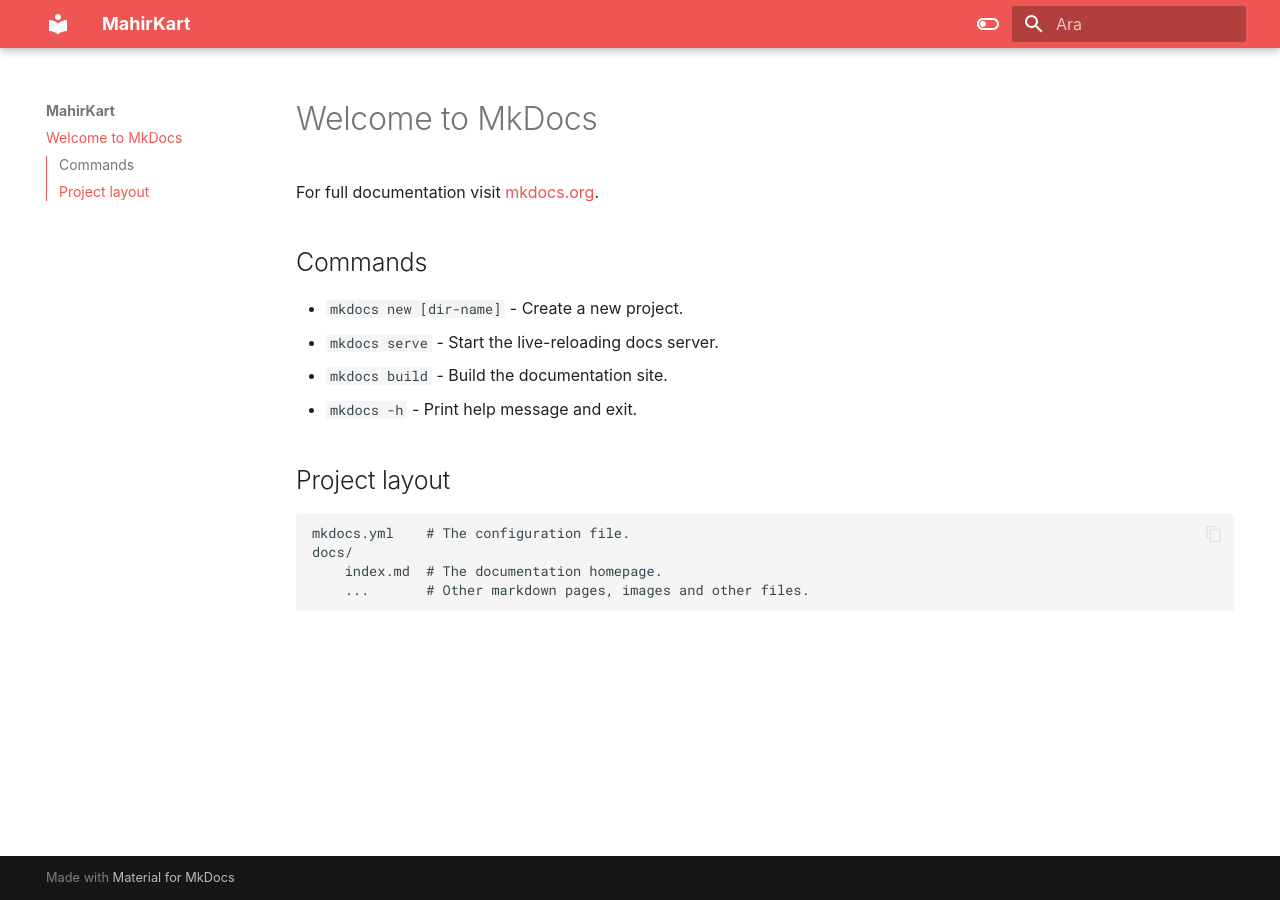
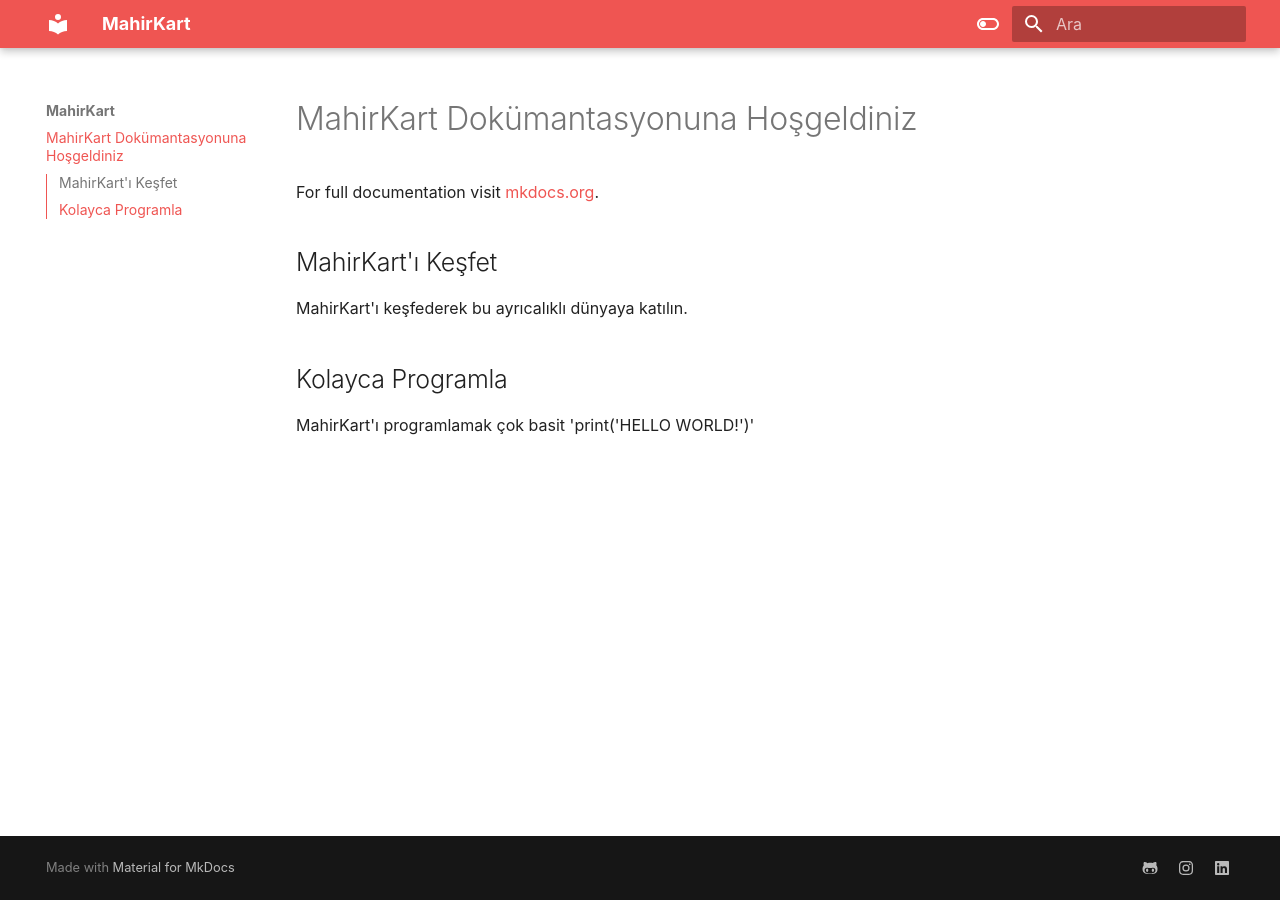
Before and after one commit to BilalAlpaslan/MahirKart-docs, an MkDocs documentation site: the page built from docs/index.md, in a window 1280 px wide. Built offline with MkDocs 1.6.1 and Material for MkDocs 9.7.7, drawn with Linux system fonts in a browser that asks for light colours; some web fonts are replaced.

Commit message:
sosyal medya

```diff
--- a/docs/index.md
+++ b/docs/index.md
@@ -1,17 +1,8 @@
-# Welcome to MkDocs
+# MahirKart Dokümantasyonuna Hoşgeldiniz
 
 For full documentation visit [mkdocs.org](https://www.mkdocs.org).
 
-## Commands
-
-* `mkdocs new [dir-name]` - Create a new project.
-* `mkdocs serve` - Start the live-reloading docs server.
-* `mkdocs build` - Build the documentation site.
-* `mkdocs -h` - Print help message and exit.
-
-## Project layout
-
-    mkdocs.yml    # The configuration file.
-    docs/
-        index.md  # The documentation homepage.
-        ...       # Other markdown pages, images and other files.
+## MahirKart'ı Keşfet
+MahirKart'ı keşfederek bu ayrıcalıklı dünyaya katılın.
+## Kolayca Programla
+MahirKart'ı programlamak çok basit 'print('HELLO WORLD!')'
--- a/mkdocs.yml
+++ b/mkdocs.yml
@@ -29,3 +29,11 @@
       accent: lime
 extra_css:
   - src/css/main.css
+extra:
+  social:
+    - icon: fontawesome/brands/github-alt
+      link: https://github.com/BilalAlpaslan/MahirKart-docs
+    - icon: fontawesome/brands/instagram
+      link: https://github.com/BilalAlpaslan/MahirKart-docs
+    - icon: fontawesome/brands/linkedin
+      link: https://github.com/BilalAlpaslan/MahirKart-docs
```
